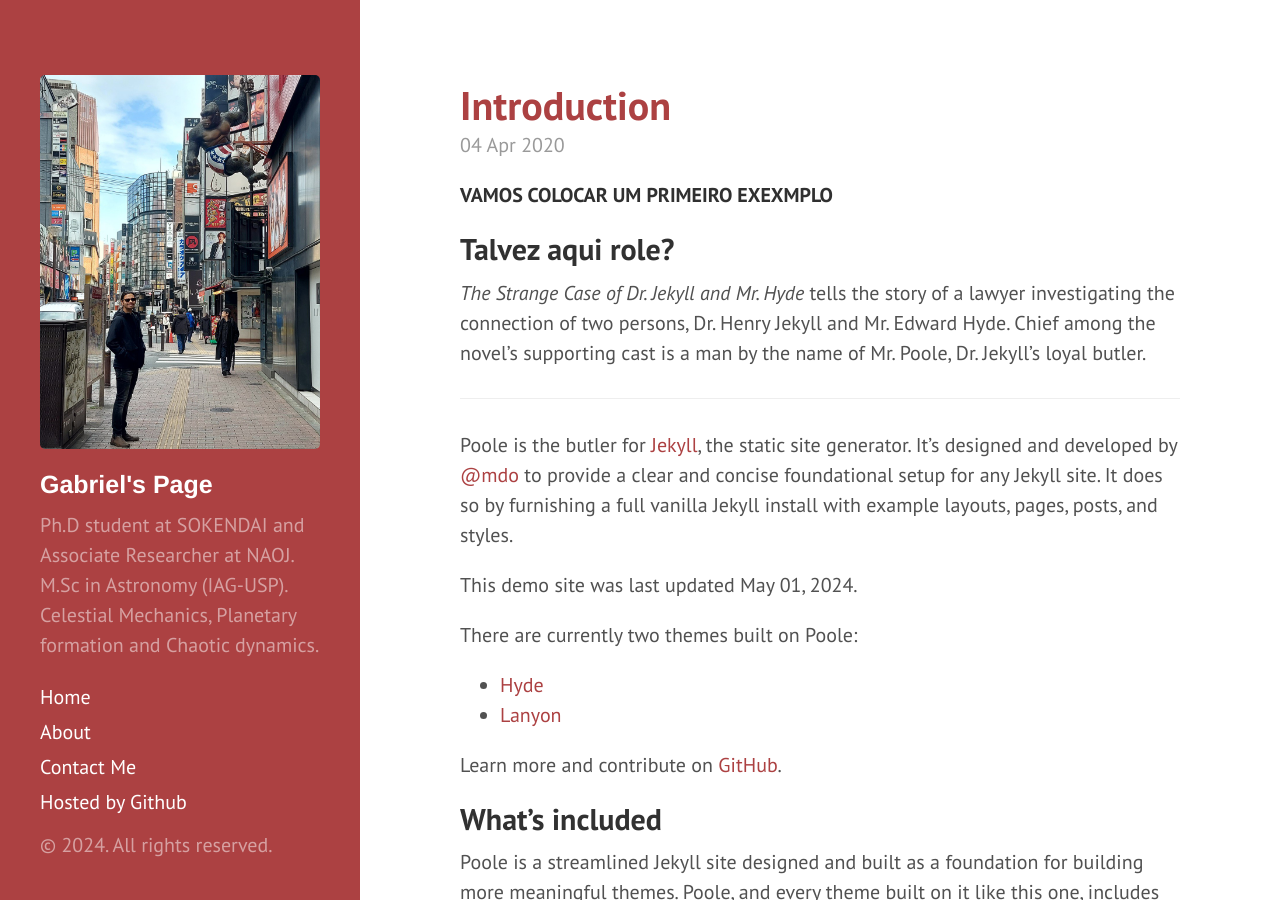
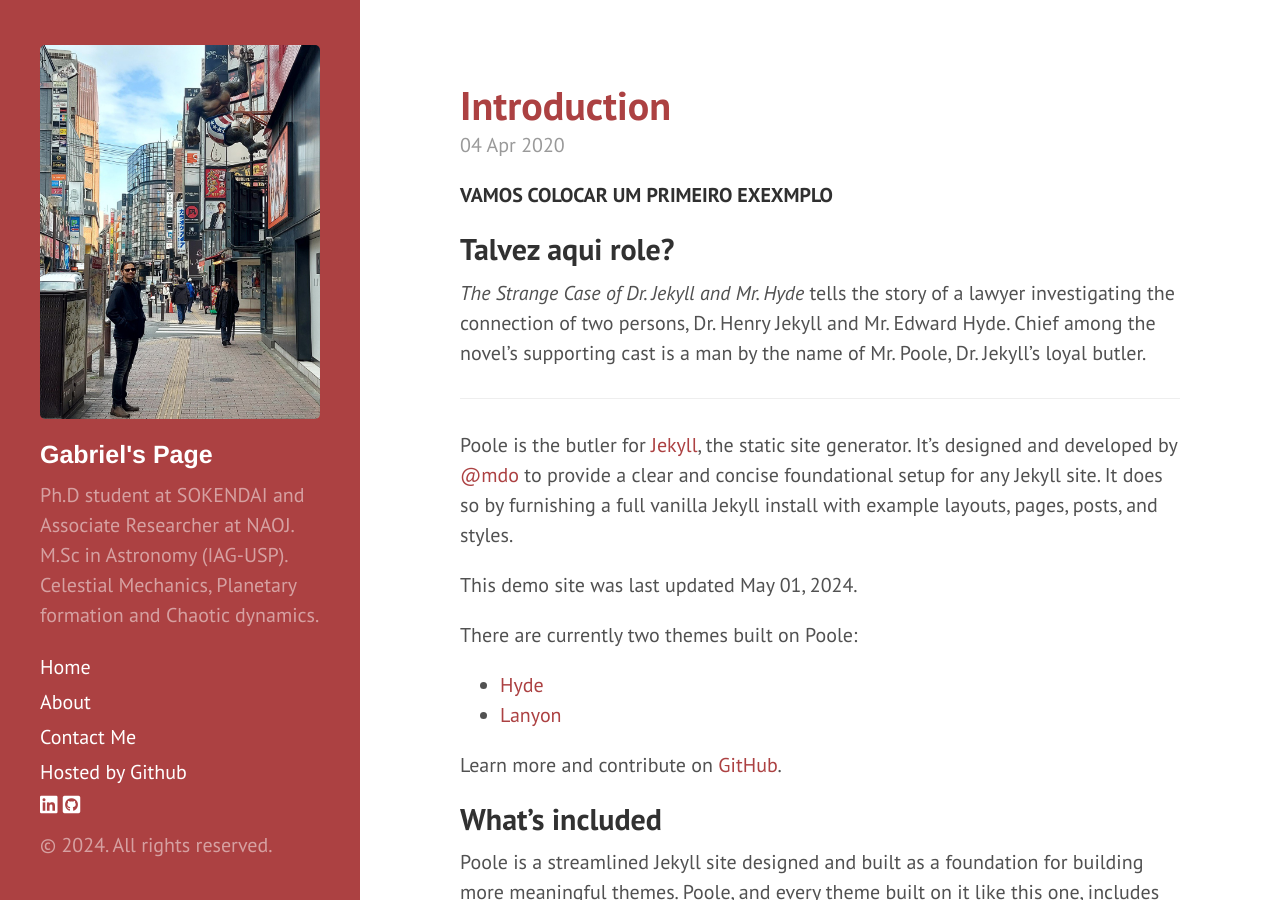
Before and after one commit to gabrieltxg/gabrieltxg.github.io, a Jekyll site: the page built from index.html, in a window 1280 px wide and 900 px high. Built offline with Jekyll 4.4.1, drawn with Linux system fonts in a browser that asks for light colours; nearby versions of some CDN libraries; Markdown is read by kramdown in place of the engine named in the settings; the list of posts is cut into pages by our own code; a style sheet for code colours, icons or effects is not loaded.

Commit message:
Update head.html

```diff
--- a/_includes/head.html
+++ b/_includes/head.html
@@ -26,4 +26,14 @@
 
   <!-- RSS -->
   <link rel="alternate" type="application/rss+xml" title="RSS" href="/atom.xml">
+
+  <!-- Google analytics -->
+  {% if site.google_analytics and jekyll.environment == 'production' %}
+  {% include analytics.html %}
+  {% endif %}
+
+  <!-- font awesome for social buttons -->
+  <link rel="stylesheet" href="https://use.fontawesome.com/releases/v5.3.1/css/all.css" integrity="sha384-mzrmE5qonljUremFsqc01SB46JvROS7bZs3IO2EmfFsd15uHvIt+Y8vEf7N7fWAU" crossorigin="anonymous">
+  <!-- academicons for social buttons -->
+  <link rel="stylesheet" href="https://cdn.rawgit.com/jpswalsh/academicons/master/css/academicons.min.css">
 </head>
```
